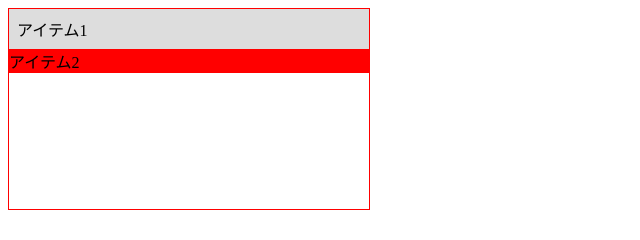
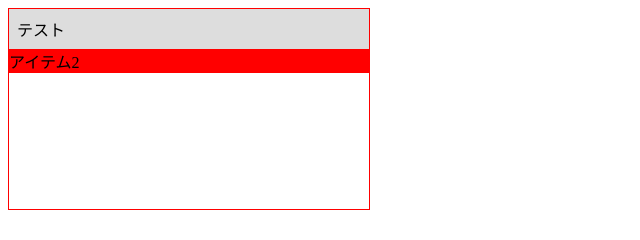
Before and after one commit to taichi-private/test-vue, a plain HTML site: page index.html in a window 1280 px wide. Shown: the top 240 px of the page, 0-640 px from the left. Drawn offline with Linux system fonts and the light colour scheme.

Commit message:
fix test

```diff
--- a/index.html
+++ b/index.html
@@ -8,7 +8,7 @@
   <body>
     <section class="l-container l-container--360">
       <div class="flexbox">
-        <div class="flexbox__item">アイテム1</div>
+        <div class="flexbox__item">テスト</div>
         <div class="flexbox__content">アイテム2</div>
       </div>
     </section>
```
